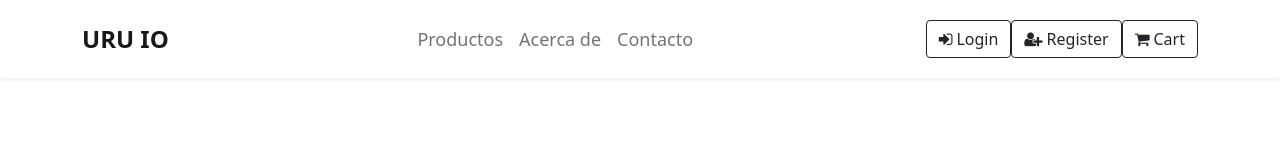
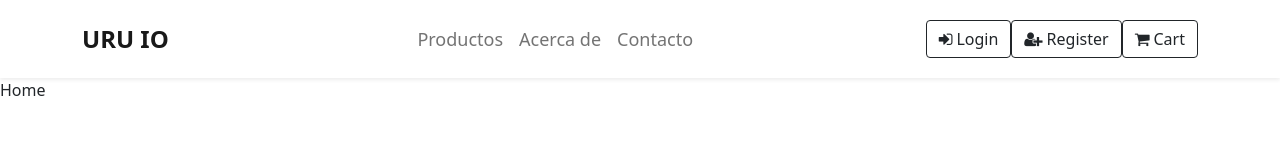
Before and after one commit to OmiMauro/e-commerce-fr, a React (Create React App) app: page / in a window 1280 px wide. Shown: the top 160 px of the page. Built offline with nearby package versions, Linux system fonts and the light colour scheme.

Commit message:
Add component home

```diff
--- a/src/App.js
+++ b/src/App.js
@@ -1,9 +1,11 @@
 import './App.css'
 import { Navbar } from './component/Navbar'
-function App () {
+import { Home } from './component/Home'
+function App() {
   return (
     <>
       <Navbar />
+      <Home />
     </>
   )
 }
--- /dev/null
+++ b/src/component/Home.js
@@ -0,0 +1,11 @@
+import React from 'react';
+
+const Home = () => {
+  return (
+    <>
+      Home
+    </>
+  )
+}
+
+export { Home }
```
